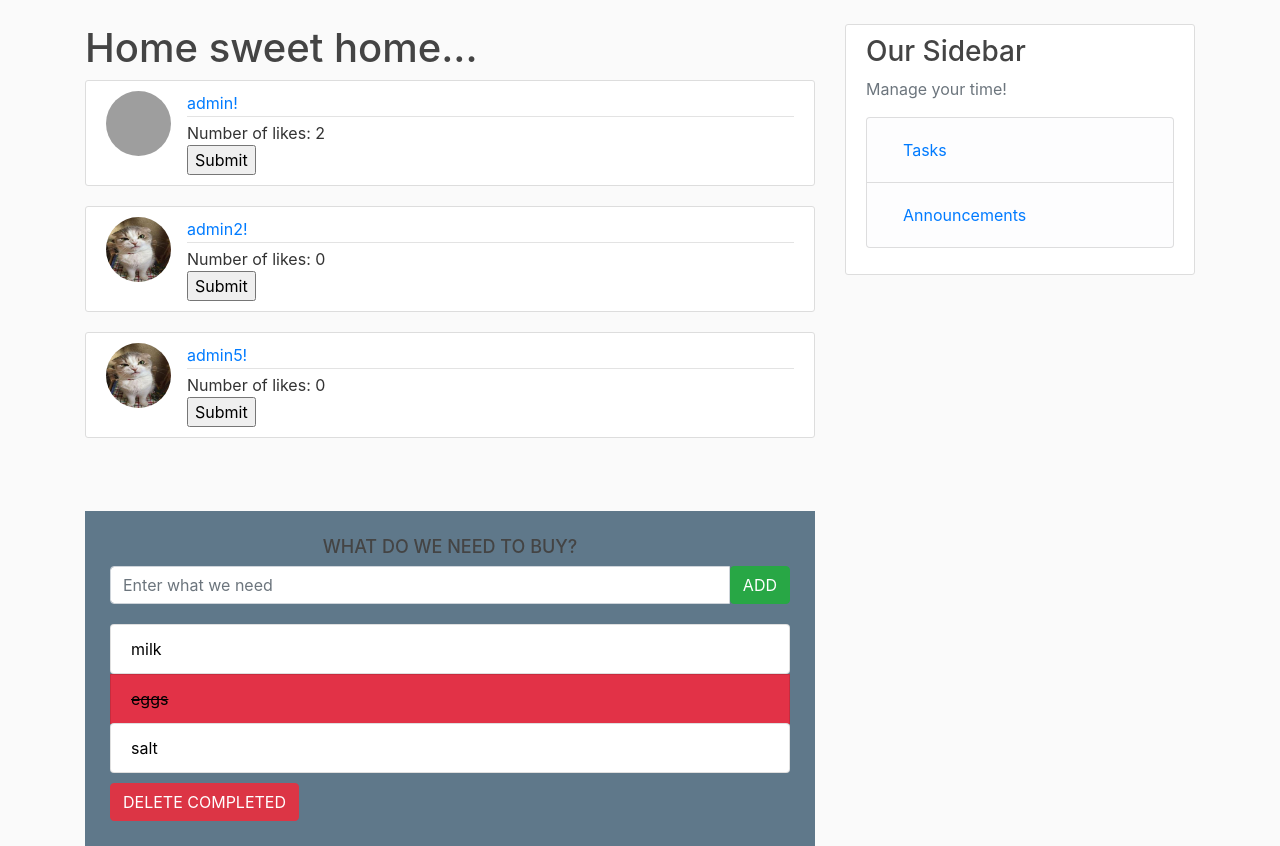
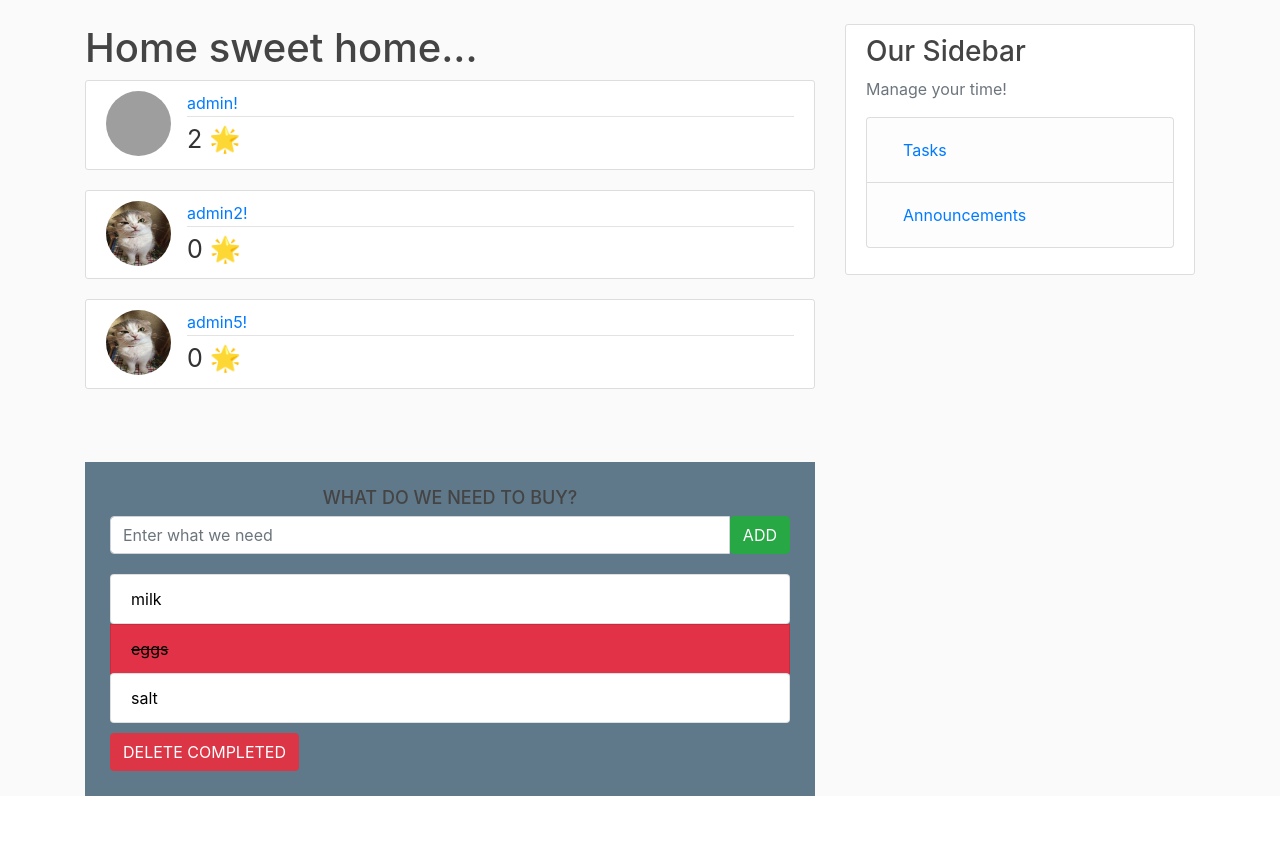
Before and after one commit to slawomirgicala/our_place, a Django app: page / in a window 1280 px wide. Shown: the part 56-902 px from the top of the page. After the commit the page ends 852 px from the top, so only its background shows below. Run offline with Django 3.2, Linux system fonts and the light colour scheme; a user stored in the database is signed in; data comes from the database, SQL or seed files in the repository; both versions use the stored data as it was after the commit; some libraries are stand-ins or nearby versions; grey boxes are pictures that could not be loaded.

Commit message:
EVERYTHING READY(probably)

```diff
--- a/flat/templates/flat/about.html
+++ b/flat/templates/flat/about.html
@@ -1,4 +1,3 @@
-
 {% extends "flat/base.html" %}
 {% block content %}
     <h1>About Page</h1>
--- a/flat/templates/flat/done_chores.html
+++ b/flat/templates/flat/done_chores.html
@@ -17,12 +17,12 @@
                    BY: {{ chore.user.profile }}
                </small>
           <br>
-                {{ total_likes }} Likes
+                {{ like.1 }} Likes
 
                 <form action="{% url 'like_post' %}" method="post">
 {#                chore.user != user#}
                     {% csrf_token %}
-                    {% if like %}
+                    {% if like.0 %}
                         <button type="submit" name="post_id" value="{{ chore.id }}" class="btn btn-danger">Dislike</button>
                     {% else %}
                         <button type="submit" name="post_id" value="{{ chore.id }}" class="btn btn-success">Like</button>
--- a/flat/templates/flat/home.html
+++ b/flat/templates/flat/home.html
@@ -16,13 +16,13 @@
               <a class="mr-2" href="#">{{ profile }}</a>
 {#              <small class="text-muted">{{ post.date_posted|date:"F d, Y" }}</small>#}
             </div>
-              Number of likes: {{ points }}
+              <span style='font-size:25px;'>{{ points }}  &#127775;</span>
 
-              <form action="" method="post">
-                <input type="hidden" name="my_parameter" value="dosmth">
-                <input type="submit" value="Submit">
-                {% csrf_token %}
-              </form>
+{#              <form action="" method="post">#}
+{#                <input type="hidden" name="my_parameter" value="dosmth">#}
+{#                <input type="submit" value="Submit">#}
+{#                {% csrf_token %}#}
+{#              </form>#}
 {#            <h2><a class="article-title" href="#">{{ post.title }}</a></h2>#}
 {#            <p class="article-content">{{ post.content }}</p>#}
           </div>
--- a/flat/views.py
+++ b/flat/views.py
@@ -259,13 +259,13 @@
         is_liked = {}
         for chore in chores:
             if chore.likes.filter(id=request.user.id).exists():
-                is_liked[chore] = True
+                is_liked[chore] = (True, chore.total_likes())
             else:
-                is_liked[chore] = False
+                is_liked[chore] = (False, chore.total_likes())
         context = {
             'is_liked': is_liked,
             'user': request.user,
-            'total_likes': chore.total_likes()
+            #'total_likes': chore.total_likes()
         }
         return render(request, 'flat/done_chores.html', context)
 
```
Also changed, not shown: db.sqlite3.
